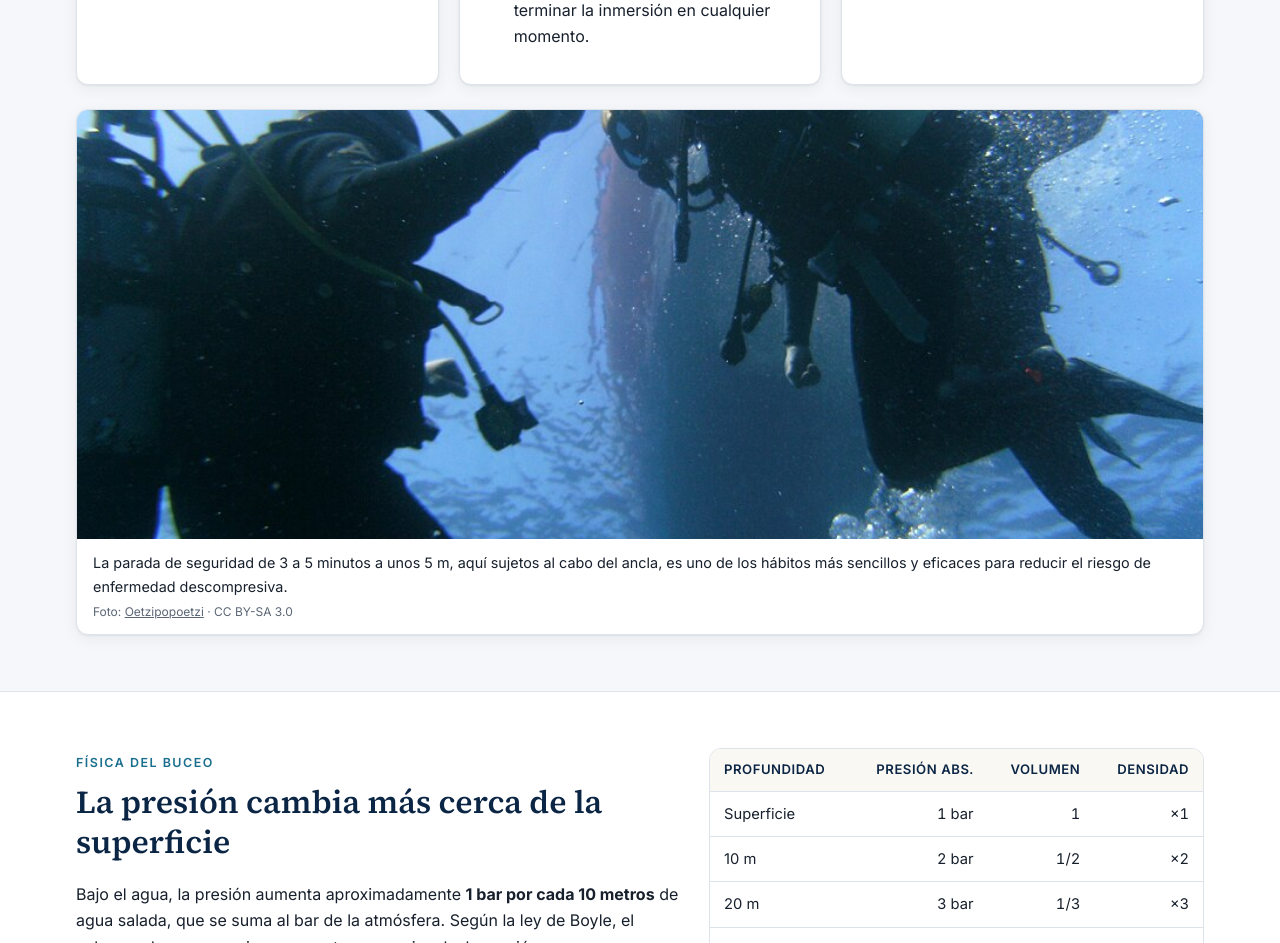
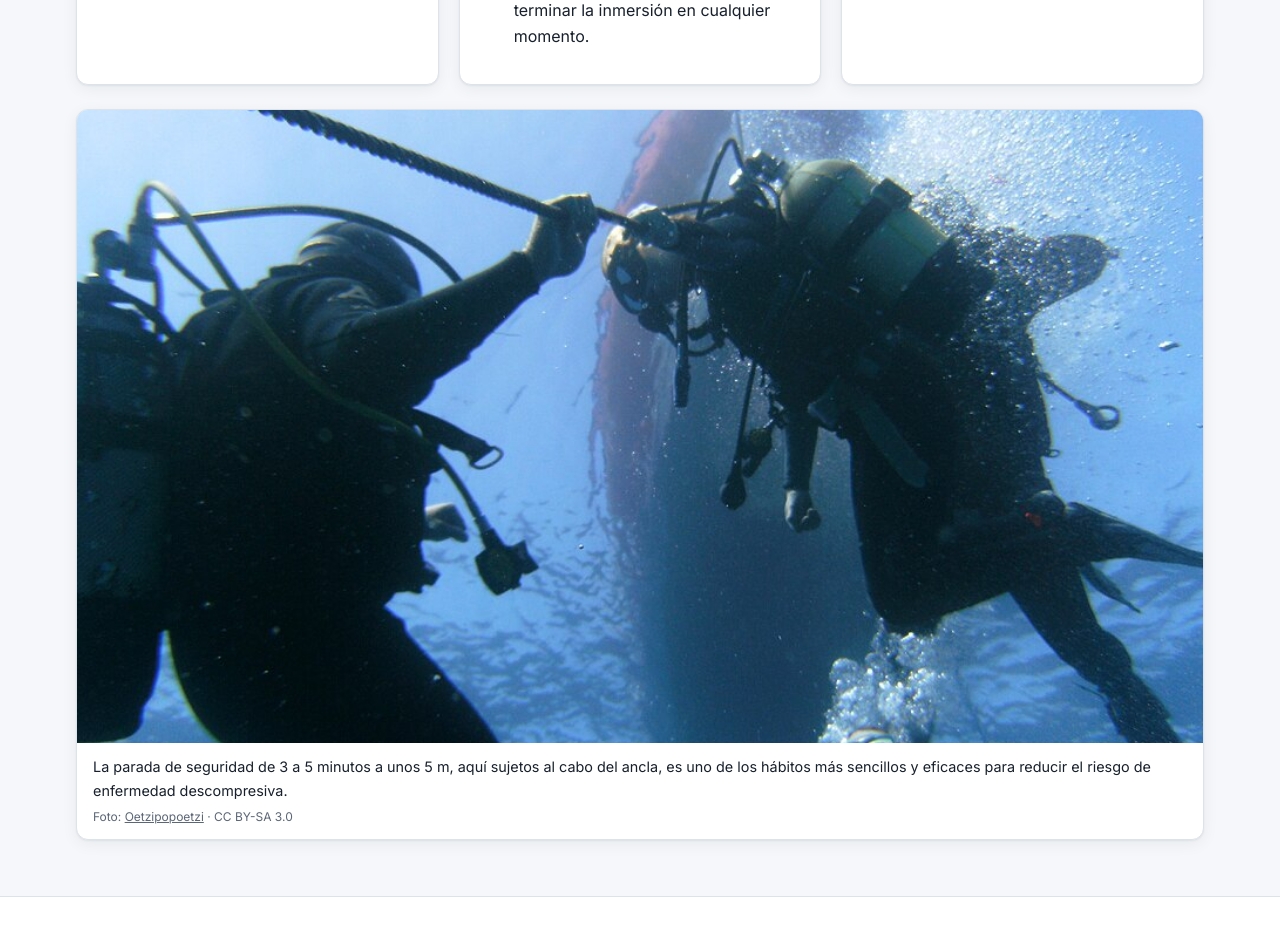
Before and after one commit to jquispe19/buceo-seguro, a plain HTML site: page index.html in a window 1280 px wide. Shown: the part 1749-2692 px from the top of the page. Drawn offline with Linux system fonts and the light colour scheme.

Commit message:
Mostrar el cabo del ancla en la foto de la parada de seguridad
Co-Authored-By: Claude Opus 5.5 <noreply@anthropic.com>

```diff
--- a/assets/css/styles.css
+++ b/assets/css/styles.css
@@ -493,6 +493,7 @@ table.data.wrap td { white-space: normal; }
 .photo-credit { display: block; margin-top: 4px; font-size: .75rem; color: var(--muted); }
 .photo-credit a { color: inherit; }
 @media (max-width: 640px) { .photo.wide img { aspect-ratio: 16 / 9; } }
+.photo.photo-anchor img { aspect-ratio: 16 / 9; object-position: center 30%; } /* que se vea el cabo del ancla */
 
 .media { position: relative; }
 .media-credit {
--- a/index.html
+++ b/index.html
@@ -103,7 +103,7 @@
                 </article>
             </div>
 
-            <figure class="photo wide mt-3">
+            <figure class="photo wide photo-anchor mt-3">
                 <img src="assets/img/fotos/parada-ancla.jpg" alt="Dos buceadores realizan la parada de seguridad sujetos al cabo del ancla de una embarcación" loading="lazy">
                 <figcaption>La parada de seguridad de 3 a 5 minutos a unos 5 m, aquí sujetos al cabo del ancla, es uno de los
                     hábitos más sencillos y eficaces para reducir el riesgo de enfermedad descompresiva.
```
